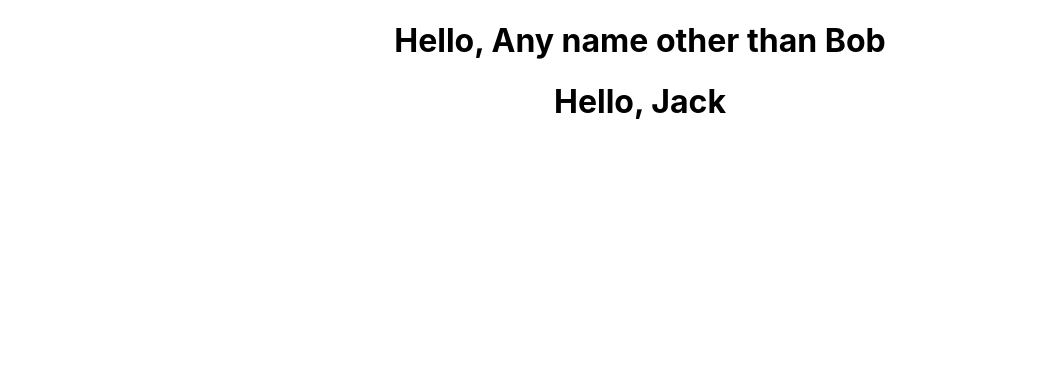
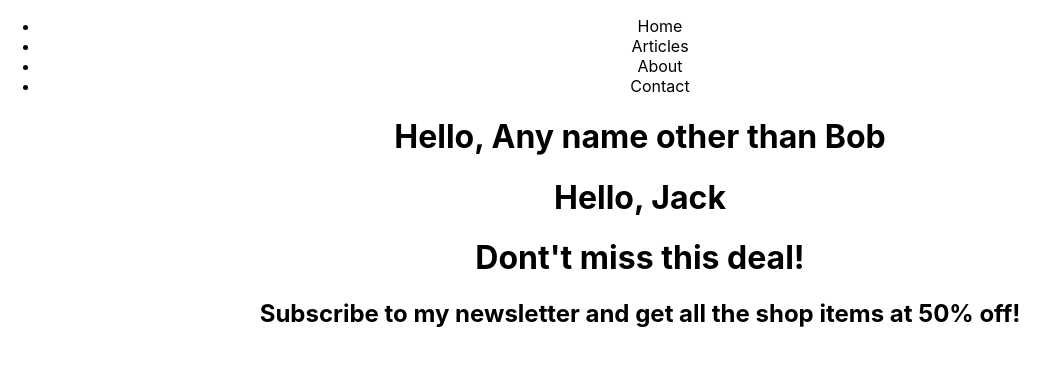
Before and after one commit to Jlovellealfeche/myapp, a React (Create React App) app in the folder my-app/: page / in a window 1280 px wide. Shown: the top 366 px of the page, without its empty margins (0-1059 px from the left). Built offline with nearby package versions, Linux system fonts and the light colour scheme.

Commit message:
adding promo section

```diff
--- a/my-app/src/App.js
+++ b/my-app/src/App.js
@@ -1,12 +1,17 @@
 import logo from './logo.svg';
 import './App.css';
+
+import Nav from './components/Nav';
 import Header from './components/Header';
+import Promo from './components/Promo';
 
 function App() {
   return (
     <div className="App">
+      <Nav/>
       <Header firstName="Any name other than Bob" />
       <Header firstName="Jack" />
+      <Promo />
     </div>
   );
 }
--- a/my-app/src/components/Nav.js
+++ b/my-app/src/components/Nav.js
@@ -0,0 +1,14 @@
+function Nav() {
+    return (
+        <nav className="main-nav">
+            <ul>
+                <li>Home</li>
+                <li>Articles</li>
+                <li>About</li>
+                <li>Contact</li>
+            </ul>
+        </nav>
+    );
+};
+
+export default Nav;
--- a/my-app/src/components/Promo.js
+++ b/my-app/src/components/Promo.js
@@ -0,0 +1,14 @@
+function Promo() {
+    return (
+        <div className="promo-selection">
+            <div>
+                <h1> Dont't miss this deal!</h1>
+            </div>
+            <div>
+                <h2>Subscribe to my newsletter and get all the shop items at 50% off!</h2>
+            </div>
+        </div>
+    );
+};
+
+export default Promo;
```
Also changed, not shown: my-app/src/components/Footer.js (added), my-app/src/components/Intro3.js (added).
